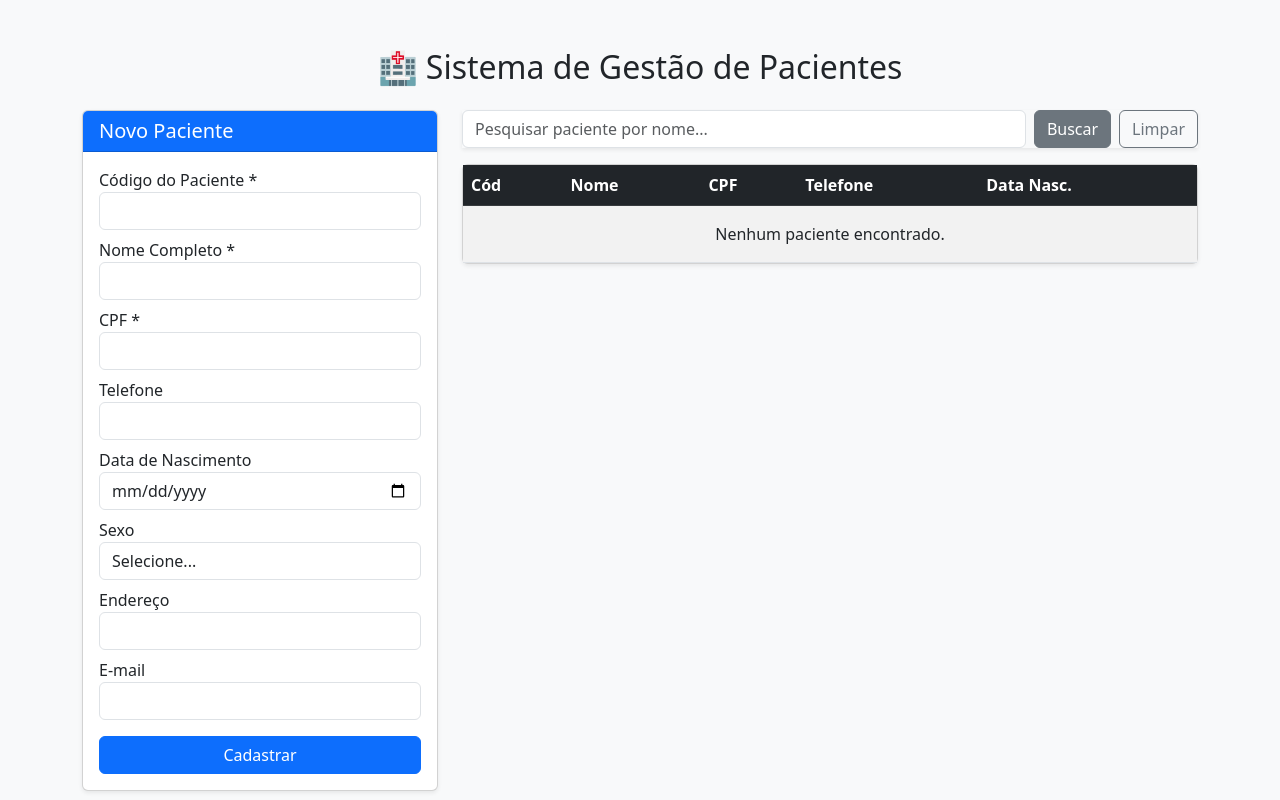
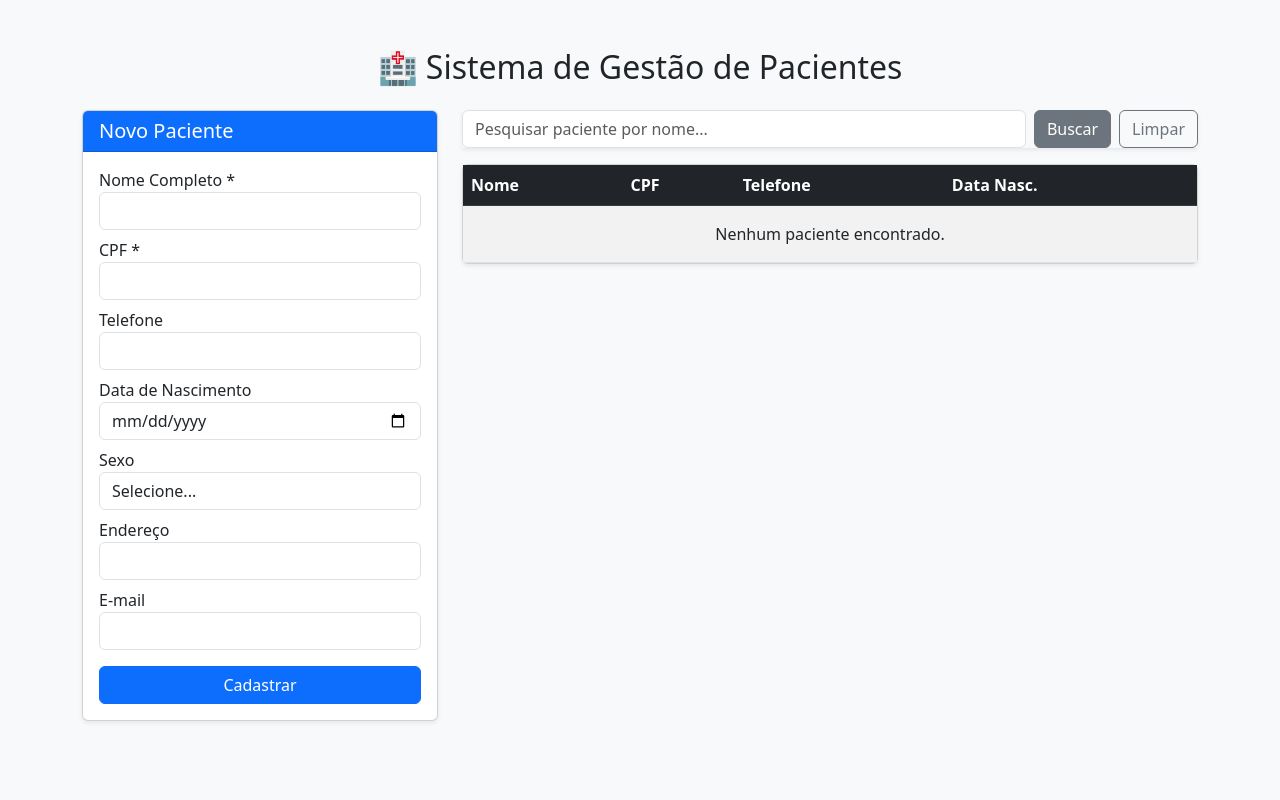
Before and after one commit to diasstilben/Trabalho-de-Banco-De-Dados, a Flask app: page / in a window 1280 px wide. Run offline with Flask 3, Linux system fonts and the light colour scheme; data that the repository does not hold is empty.

```diff
--- a/app.py
+++ b/app.py
@@ -53,11 +53,11 @@ def cadastrar_paciente():
     cursor = conn.cursor()
 
     # SQL blindado contra Injeção SQL
-    sql = "INSERT INTO paciente (cod_pac, nome, telefone, CPF, data_nascimento, sexo, endereco, email) VALUES (%s, %s, %s, %s, %s, %s, %s, %s)" # O MySQL é forçado a tratar qualquer coisa que venha nessa variavél estritamente como texto puro(literal).
+    sql = "INSERT INTO paciente (nome, telefone, CPF, data_nascimento, sexo, endereco, email) VALUES ( %s, %s, %s, %s, %s, %s, %s)" # O MySQL é forçado a tratar qualquer coisa que venha nessa variavél estritamente como texto puro(literal).
 
     # Os nomes aqui combinam EXATAMENTE com os 'name' do HTML
     val = (
-        request.form['cod_pac'],
+
         request.form['nome'],
         request.form['telefone'],
         request.form['CPF'],
--- a/templates/index.html
+++ b/templates/index.html
@@ -23,10 +23,7 @@
                     <!-- O action aponta pra rota do Python e o method é POST -->
                     <form action="/cadastrar/paciente" method="POST">
 
-                        <div class="mb-2">
-                            <label>Código do Paciente *</label>
-                            <input type="number" class="form-control" name="cod_pac" required>
-                        </div>
+
 
                         <div class="mb-2">
                             <label>Nome Completo *</label>
@@ -90,7 +87,6 @@
                         <table class="table table-striped table-hover mb-0">
                             <thead class="table-dark">
                                 <tr>
-                                    <th>Cód</th>
                                     <th>Nome</th>
                                     <th>CPF</th>
                                     <th>Telefone</th>
@@ -101,7 +97,6 @@
                                 <!-- O Jinja2 faz o loop na lista que o Python enviou -->
                                 {% for pac in pacientes %}
                                 <tr>
-                                    <td>{{ pac.cod_pac }}</td>
                                     <td>{{ pac.nome }}</td>
                                     <td>{{ pac.CPF }}</td>
                                     <td>{{ pac.telefone }}</td>
```
